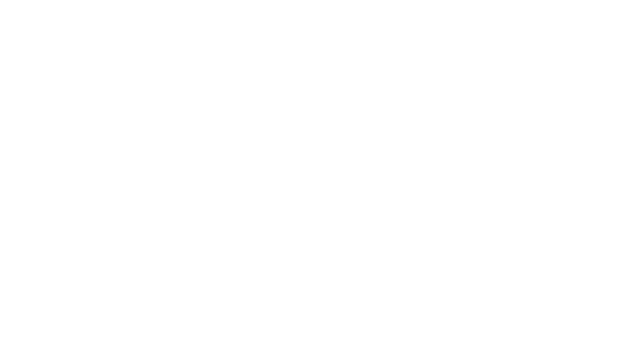
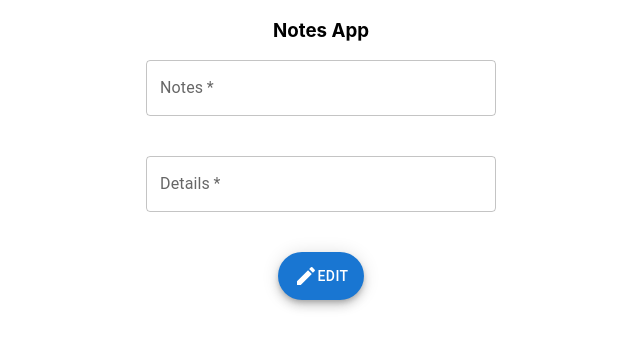
Before and after one commit to muthuri-dev/mern-crud-operations, a React (Create React App) app in the folder client/: page / in a window 1280 px wide. Before the commit this address had no page. Shown: the top 348 px of the page, without its empty margins (319-959 px from the left). Built offline with nearby package versions, Linux system fonts and the light colour scheme.

Commit message:
making UIU

```diff
--- a/client/src/App.jsx
+++ b/client/src/App.jsx
@@ -1,13 +1,10 @@
-import{BrowserRouter as Switch, Routes, Route} from 'react-router-dom';
+import Home from "./views/home";
 
 function App() {
   return (
     <div className="App">
-      <Switch>
-        <Routes>
-          <Route/>
-        </Routes>
-      </Switch>
+      <h3>Notes App</h3>
+      <Home/>
     </div>
   );
 }
--- /dev/null
+++ b/client/src/components/edit.modal.jsx
@@ -0,0 +1,15 @@
+import { Fab } from "@mui/material";
+import EditIcon from "@mui/icons-material/Edit";
+
+
+const EditModal = () => {
+    return (
+        <div>
+            <Fab variant="extended" color="primary">
+                <EditIcon/>Edit
+            </Fab>
+        </div>
+    );
+}
+
+export default EditModal;
--- /dev/null
+++ b/client/src/views/home.jsx
@@ -0,0 +1,42 @@
+import { Grid } from '@mui/material';
+import TextField from '@mui/material/TextField'
+import { useState } from 'react';
+import EditModal from '../components/edit.modal';
+
+const Home = () => {
+    const[note,setNote]=useState('');
+    const[details, setDetails]=useState('');
+
+    const handleNote=function(e){
+        setNote(e.target.value);
+    }
+    const handleDetails= function(e){
+        setDetails(e.target.value);
+    }
+    return (
+        <div>
+            <Grid container sx={{display:'grid',placeContent:'center'}}>
+                <Grid item sx={{display:'flex',justifyContent:'center' ,flexDirection:'column'}}>
+                <TextField
+                   label="Notes"
+                   value={note}
+                   onChange={handleNote}
+                   required
+                   color='secondary'
+                   sx={{marginBottom:5,width:350}}
+                />
+                <TextField
+                  label="Details"
+                  value={details}
+                  onChange={handleDetails}
+                  required
+                   sx={{marginBottom:5,width:350}}
+                />
+                </Grid>
+            </Grid>
+            <EditModal/>
+        </div>
+     );
+}
+
+export default Home;
```
